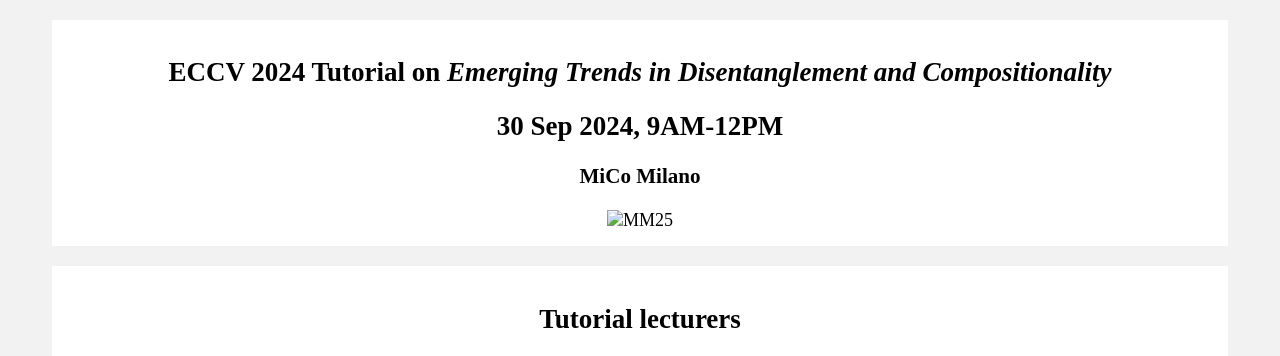
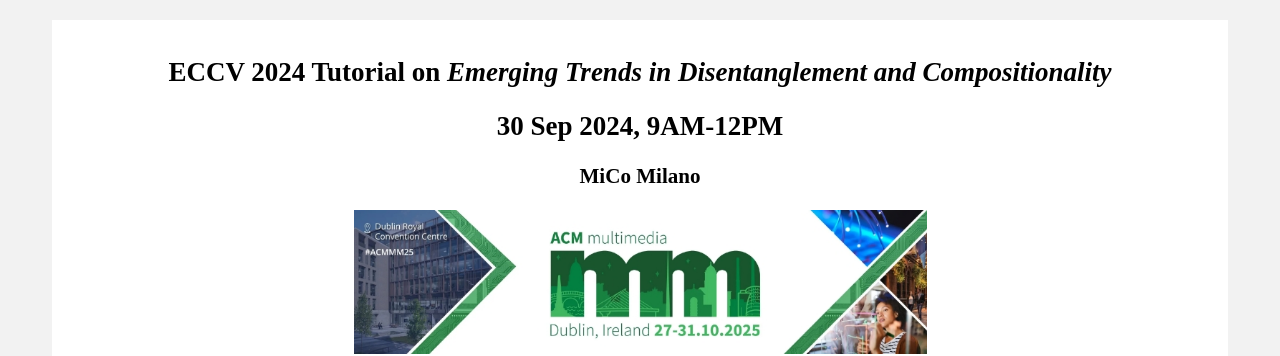
Before and after one commit to Eric-WT/my-website, a plain HTML site: page index.html in a window 1280 px wide. Shown: the top 356 px of the page. Drawn offline with Linux system fonts and the light colour scheme.

Commit message:
Update index.html

```diff
--- a/index.html
+++ b/index.html
@@ -92,7 +92,7 @@
     <h2>ECCV 2024 Tutorial on <i>Emerging Trends in Disentanglement and Compositionality</i></h2>
     <h2>30 Sep 2024, 9AM-12PM</h2>
     <h3>MiCo Milano</h3>
-    <img src="images/MM25.jpg" width="50%" alt="MM25">
+    <img src="MM25.jpg" width="50%" alt="MM25">
 </div>
 
 <div class="container">
```
